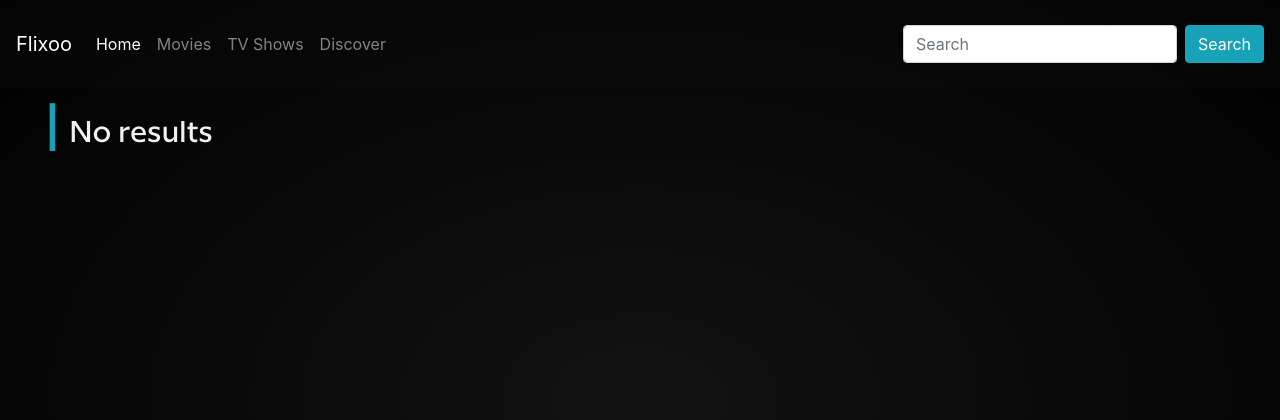
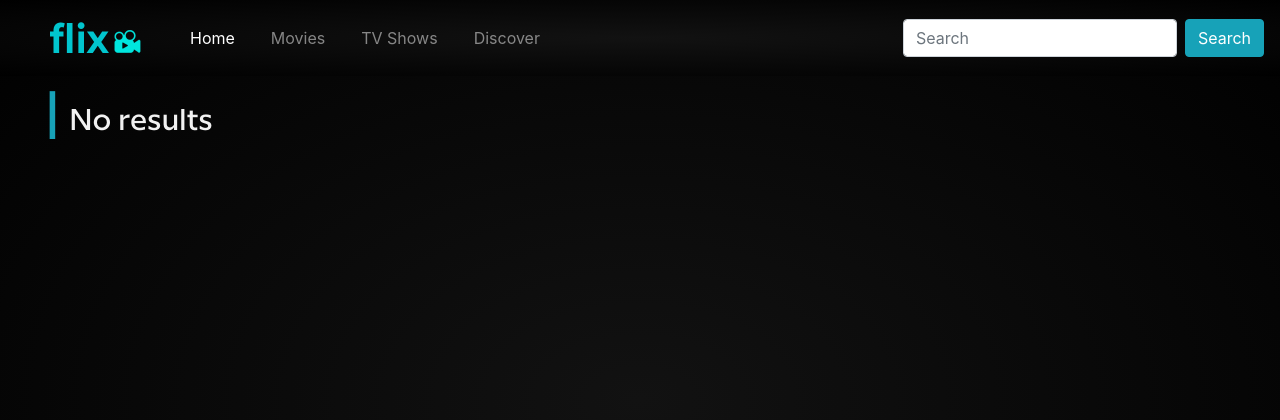
Before and after one commit to eojo459/Flixoo-Web-App, a Flask app: page /search in a window 1280 px wide. Shown: the top 420 px of the page. Run offline with Flask 2, Linux system fonts and the light colour scheme.

Commit message:
added logo and favicon

```diff
--- a/main.py
+++ b/main.py
@@ -22,10 +22,10 @@ app = Flask(__name__)
 
 homeQuery = homePageQueryLinks()
 homeQuery.showAllHomePage()
-movieQuery = moviePageQueries()
-movieQuery.showAllMoviePage()
-tvQuery = tvPageQueries()
-tvQuery.showAllTVPage()
+#movieQuery = moviePageQueries()
+#movieQuery.showAllMoviePage()
+#tvQuery = tvPageQueries()
+#tvQuery.showAllTVPage()
 searchQuery = searchQueryLinks()
 
 print("################################################################")
@@ -136,5 +136,5 @@ if __name__ == "__main__":
     scheduler = BackgroundScheduler(daemon=True)
     scheduler.add_job(loadData, 'interval', minutes=720)
     scheduler.start()
-    app.run(host='0.0.0.0')
-    #app.run(host='127.0.0.1')
+    #app.run(host='0.0.0.0')
+    app.run(host='127.0.0.1')
--- a/query_tools.py
+++ b/query_tools.py
@@ -559,8 +559,6 @@ class queryFunctionTools:
         else:
             finalUrl = httpUrl + content + popularity + apiKey
 
-        print(finalUrl)
-
         requestGET = requests.get(finalUrl).json()
 
         # only get the total amount of results per page
--- a/static/css/style_template.css
+++ b/static/css/style_template.css
@@ -1,7 +1,22 @@
 
 .navbar {
     /*background-color: #000000;*/
-    background: rgba(31, 31, 31, 0.1);
+    /*background: rgba(31, 31, 31, 0.1);*/
+    background: #121212;
+    background: -webkit-radial-gradient(center, #121212, #000000) !important;
+    background: -moz-radial-gradient(center, #121212, #000000) !important;
+    background: radial-gradient(ellipse at center, #121212, #000000) !important;
+}
+
+.navbar-logo img {
+    height: 50px;
+    width: 100px;
+    margin-left: 30px;
+    margin-right: 20px;
+}
+
+.nav-item {
+    margin-right: 20px;
 }
 
 .card-section {
--- a/templates/layout.html
+++ b/templates/layout.html
@@ -19,14 +19,23 @@
     <script src="{{ url_for('static', filename='js/fade-in-scroll.js') }}"></script>
     <!--<script src="{{ url_for('static', filename='js/preload-script.js') }}"></script>-->
 
+    <!-- Icons for FF, Chrome, Opera -->
+    <link rel="icon" type="image/png" href="/static/assets/favicons/favicon-16x16.png" sizes="16x16">
+    <link rel="icon" type="image/png" href="/static/assets/favicons/favicon-32x32.png" sizes="32x32">
+
+    <!-- Icons for IE -->
+    <link rel="icon" type="image/x-icon" href="/static/assets/favicons/favicon.ico" >
+    <link rel="shortcut icon" type="image/x-icon" href="/static/assets/favicons/favicon.ico"/>
+
+
     <title>Flixoo - Discover New Movies & TV Shows</title>
 </head>
 <body>
     <div class="preload"></div>
     <div class="whole-page animated animatedFadeInUp fadeInUp">
         <!-- Nav bar -->
-        <nav class="navbar navbar-expand-lg navbar-dark py-4">
-            <a class="navbar-brand" href="{{ url_for('home') }}" onclick="loading();">Flixoo</a>
+        <nav class="navbar sticky-top navbar-expand-lg navbar-dark">
+            <a class="navbar-brand navbar-logo" href="{{ url_for('home') }}" onclick="loading();"><img src="/static/assets/flixoo-logo.png" class="d-inline-block align-top"></a>
             <button class="navbar-toggler" type="button" data-toggle="collapse" data-target="#navbarSupportedContent"
                 aria-controls="navbarSupportedContent" aria-expanded="false" aria-label="Toggle navigation">
                 <span class="navbar-toggler-icon"></span>
@@ -47,9 +56,9 @@
                         <a class="nav-link" href="#">Discover</a>
                     </li>
                 </ul>
-                <form class="form-inline my-2 my-lg-0" action="{{ url_for('searchData') }}" method="POST">
+                <form class="form-inline my-2 my-lg-0 search-bar" action="{{ url_for('searchData') }}" method="POST">
                     <input class="form-control mr-sm-2" type="text" placeholder="Search" aria-label="Search" name="searchSubmit">
-                    <button class="btn btn-info my-2 my-sm-0" type="submit" onclick="loading();">Search</button>
+                    <button class="btn btn-info my-2 my-sm-0 search-button" type="submit" onclick="loading();">Search</button>
                 </form>
             </div>
         </nav>
```
Also changed, not shown: site.webmanifest (added), static/assets/favicons/android-chrome-192x192.png (added), static/assets/favicons/android-chrome-512x512.png (added), static/assets/favicons/apple-touch-icon.png (added), static/assets/favicons/favicon-16x16.png (added), static/assets/favicons/favicon-32x32.png (added), static/assets/favicons/favicon.ico (added), static/assets/flixoo-logo.png (added), 3 other files.
